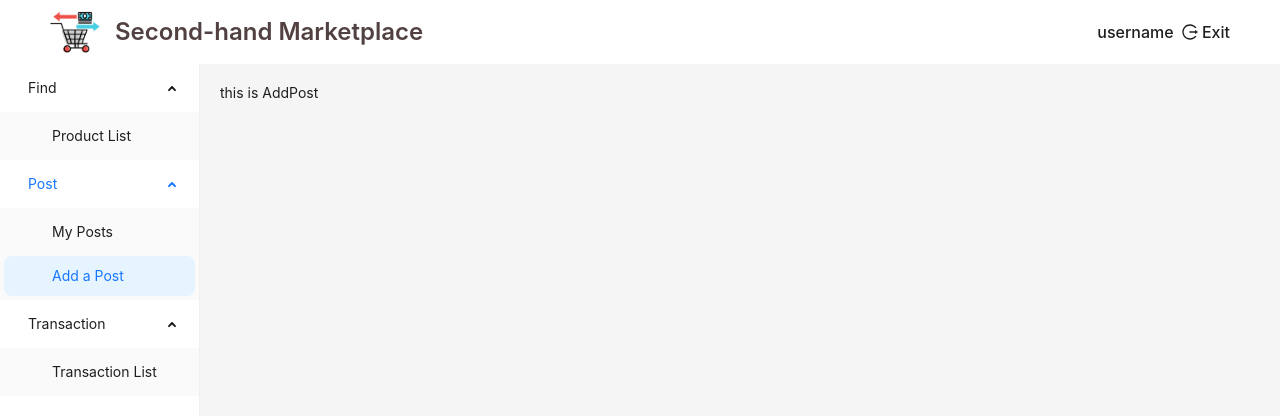
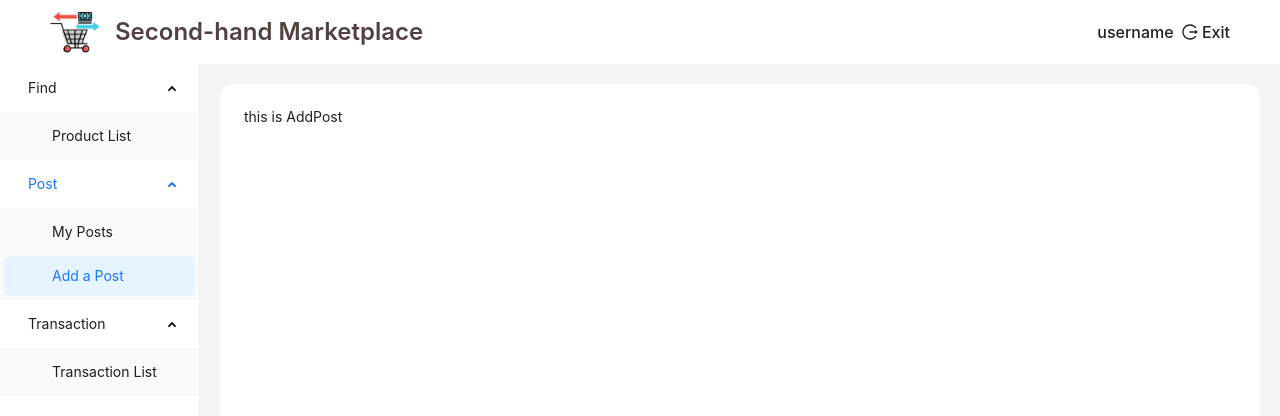
Before and after one commit to AshleyXM/Second-hand-MarketPlace, a React (Create React App) app: page /post/add in a window 1280 px wide. Shown: the top 416 px of the page. Built offline with nearby package versions, Linux system fonts and the light colour scheme.

Commit message:
Add styles for content wrapper

```diff
--- a/src/pages/Layout/index.scss
+++ b/src/pages/Layout/index.scss
@@ -41,7 +41,9 @@
 }
 
 .content-wrapper {
-  padding: 24;
+  padding: 24px;
   margin: 0;
   min-height: 280;
+  background-color: #fff;
+  border-radius: 15px;
 }
```
